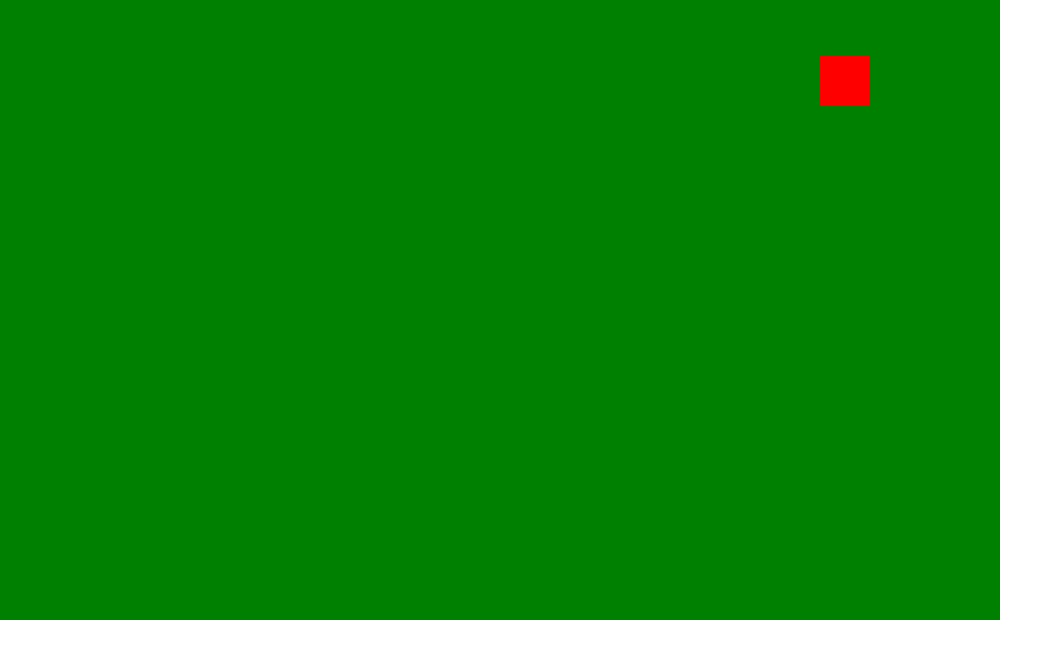
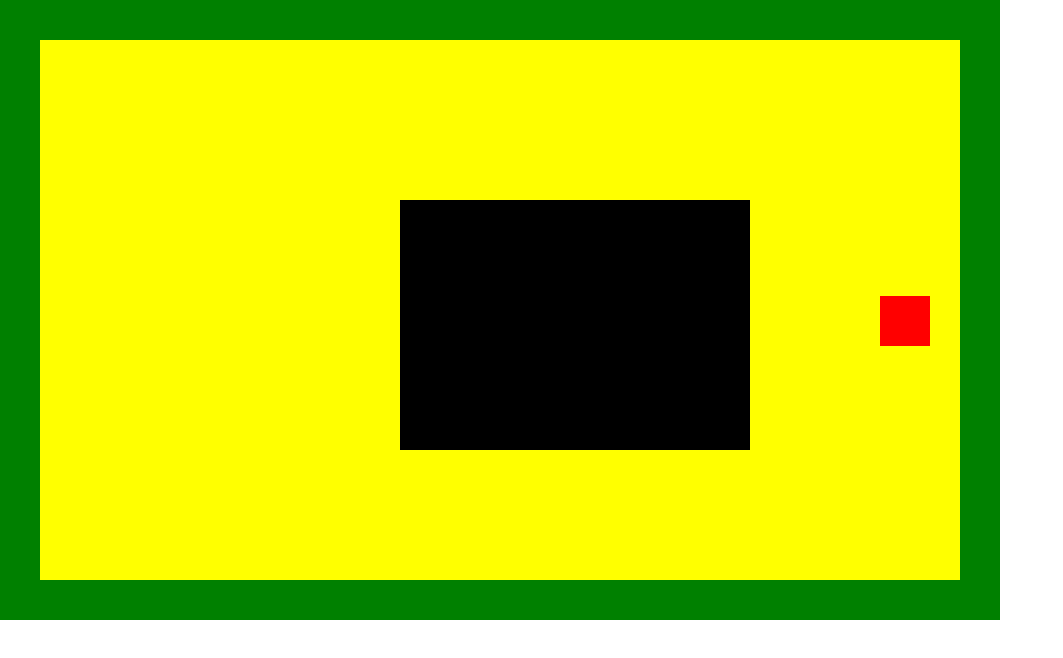
Before and after one commit to mattchrocha/qix2018, a plain HTML site: page index.html in a window 1280 px wide. Shown: the whole page, without its empty margins (0-1063 px from the left). Drawn offline with nearby package versions, Linux system fonts and the light colour scheme.

Commit message:
boss bounces one cutout

```diff
--- a/index.html
+++ b/index.html
@@ -19,6 +19,8 @@
 
   <script src="js/game.js"></script>
   <script src="js/boss.js"></script>
+  <script src="js/stage.js"></script>
+  <script src="js/cutout.js"></script>
   <script src="js/index.js"></script>
 
 </body>
--- a/js/boss.js
+++ b/js/boss.js
@@ -1,5 +1,7 @@
-function Boss(game, x, y) {
+function Boss(game, stage, cutout, x, y) {
   this.game = game;
+  this.stage = stage;
+  this.cutout = cutout;
 
   this.x = x;
   this.y = y;
@@ -9,22 +11,65 @@ function Boss(game, x, y) {
   this.vx = 10;
   this.vy = 4;
 
-  this.bossWidth = 50;
-  this.bossHeight = 50;
+  this.width = 50;
+  this.height = 50;
+
+  this.top = this.y;
+  this.bottom = this.y + this.height;
+  this.left = this.x;
+  this.right = this.x + this.width;
+}
+
+Boss.prototype.updateObjectLimits = function() {
+  this.top = this.y;
+  this.bottom = this.y + this.height;
+  this.left = this.x;
+  this.right = this.x + this.width;
 };
 
-Boss.prototype.draw = function () {
+Boss.prototype.draw = function() {
   this.game.context.fillStyle = "red";
-  this.game.context.fillRect(this.x, this.y, this.bossWidth, this.bossHeight);
-}
+  this.game.context.fillRect(this.x, this.y, this.width, this.height);
+};
 
-Boss.prototype.move = function () {
+Boss.prototype.move = function() {
   this.x += this.vx;
   this.y += this.vy;
-  if (this.x + this.bossWidth + this.vx > this.game.canvas.width || this.x + this.vx < 0){
+  this.updateObjectLimits();
+
+  // Bounce inside the whole stage
+  if (
+    this.right + this.vx > this.stage.right ||
+    this.left + this.vx < this.stage.left
+  ) {
+    console.log("bounce canvas X");
     this.vx *= -1;
   }
-  if (this.y + this.bossHeight + this.vy > this.game.canvas.height || this.y + this.vy < 0){
+  if (
+    this.bottom + this.vy > this.stage.bottom ||
+    this.top + this.vy < this.stage.top
+  ) {
+    console.log("bounce canvas Y");
     this.vy *= -1;
   }
-}
+
+  // Bounce the cutouts
+  if (
+    this.right + this.vx > this.cutout.left &&
+    this.bottom + this.vy > this.cutout.top &&
+    this.top + this.vy < this.cutout.bottom &&
+    this.left + this.vx < this.cutout.right
+  ){
+    console.log("bounce cutout X");
+    this.vx *= -1;
+  }
+  if (
+    this.bottom + this.vy > this.cutout.top &&
+    this.right + this.vx > this.cutout.left &&
+    this.left + this.vx < this.cutout.right &&
+    this.top + this.vy < this.cutout.bottom
+  ){
+    console.log("bounce cutout Y");
+    this.vy *= -1;
+  }
+};
--- /dev/null
+++ b/js/cutout.js
@@ -0,0 +1,18 @@
+function Cutout(game) {
+  this.game = game;
+
+  this.x = 400;
+  this.y = 200;
+  this.width = 350;
+  this.height = 250;
+
+  this.top = this.y;
+  this.bottom = this.y + this.height;
+  this.left = this.x;
+  this.right = this.x + this.width;
+};
+
+Cutout.prototype.draw = function(){
+  this.game.context.fillStyle = "black";
+  this.game.context.fillRect(this.x, this.y, this.width, this.height);
+}
--- a/js/game.js
+++ b/js/game.js
@@ -21,13 +21,17 @@ Game.prototype.reset = function() {
   // this.framesCounter = 0;
   // this.obstacles = [];
   // this.score = 0;
-  this.boss = new Boss(this, 0, 0);
+  this.stage = new Stage(this);
+  this.cutout = new Cutout(this)
+  this.boss = new Boss(this, this.stage, this.cutout, 80, 80);
 };
 
 Game.prototype.drawAll = function() {
-  this.context.fillStyle='green';
+  this.context.fillStyle ='green';
   this.context.fillRect(0, 0, this.canvas.width, this.canvas.height);
+  this.stage.draw();
   this.boss.draw();
+  this.cutout.draw();
 }
 
 Game.prototype.clearAll = function() {
--- /dev/null
+++ b/js/stage.js
@@ -0,0 +1,18 @@
+function Stage(game) {
+  this.game = game;
+
+  this.x = 40;
+  this.y = 40;
+  this.width = 920;
+  this.height = 540;
+
+  this.top = this.y;
+  this.bottom = this.y + this.height;
+  this.left = this.x;
+  this.right = this.x + this.width;
+};
+
+Stage.prototype.draw = function () {
+  this.game.context.fillStyle = 'yellow';
+  this.game.context.fillRect(this.x, this.y, this.width, this.height);
+};
```
